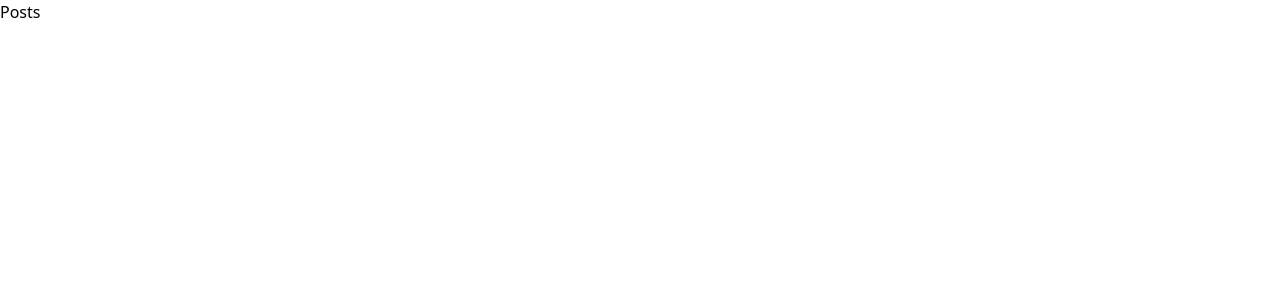
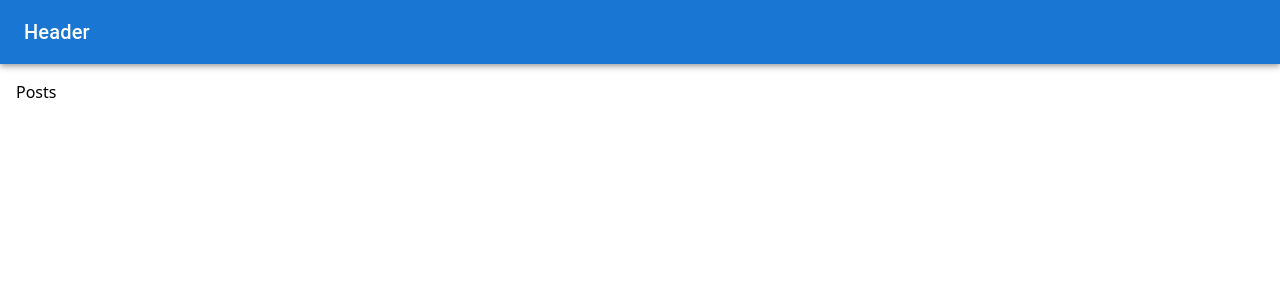
Before and after one commit to LeeGrobler/tiktok-generator-web-app, a React (Vite) app: page / in a window 1280 px wide. Shown: the top 300 px of the page. Built offline with nearby package versions, Linux system fonts and the light colour scheme.

Commit message:
added a layout. wired up app bar nav button.

```diff
--- a/src/components/Header.jsx
+++ b/src/components/Header.jsx
@@ -1,14 +1,19 @@
+import { Link, useLocation } from "react-router-dom";
+
 import AppBar from "@mui/material/AppBar";
 import Toolbar from "@mui/material/Toolbar";
 import Typography from "@mui/material/Typography";
 import IconButton from "@mui/material/IconButton";
 import ArrowBackIcon from "@mui/icons-material/ArrowBack";
 
-export default function Header({ title, backPath }) {
+export default function Header({ title }) {
+  const location = useLocation();
+
   return (
     <AppBar position="static">
       <Toolbar>
-        {backPath && (
+        {location.pathname !== "/" && (
+          <Link to="/">
             <IconButton
               size="large"
               edge="start"
@@ -18,6 +23,7 @@ export default function Header({ title, backPath }) {
             >
               <ArrowBackIcon />
             </IconButton>
+          </Link>
         )}
         <Typography variant="h6" component="div" sx={{ flexGrow: 1 }}>
           {title}
--- /dev/null
+++ b/src/layouts/MainLayout.jsx
@@ -0,0 +1,14 @@
+import { Outlet } from "react-router-dom";
+import Header from "../components/Header";
+
+export default function MainLayout() {
+  return (
+    <>
+      <Header title="Header" />
+
+      <main className="p-4">
+        <Outlet />
+      </main>
+    </>
+  );
+}
--- a/src/layouts/main.jsx
+++ /dev/null
@@ -1,13 +0,0 @@
-import Header from "./components/Header";
-
-export default function main() {
-  return (
-    <>
-      <Header title="Header"></Header>
-
-      <main className="p-4">
-        <p className="text-3xl font-bold underline uppercase">hello world</p>
-      </main>
-    </>
-  );
-}
--- a/src/router/routes.jsx
+++ b/src/router/routes.jsx
@@ -1,7 +1,14 @@
 import Posts from "../pages/Posts";
 import Post from "../pages/Post";
+import MainLayout from "../layouts/MainLayout";
 
 export default [
-  { index: true, element: <Posts /> },
-  { path: "/:id", element: <Post /> },
+  {
+    path: "/",
+    element: <MainLayout />,
+    children: [
+      { index: true, element: <Posts /> },
+      { path: "/:id", element: <Post /> },
+    ],
+  },
 ];
```
Lines whose indentation alone changed are shown as unchanged.
